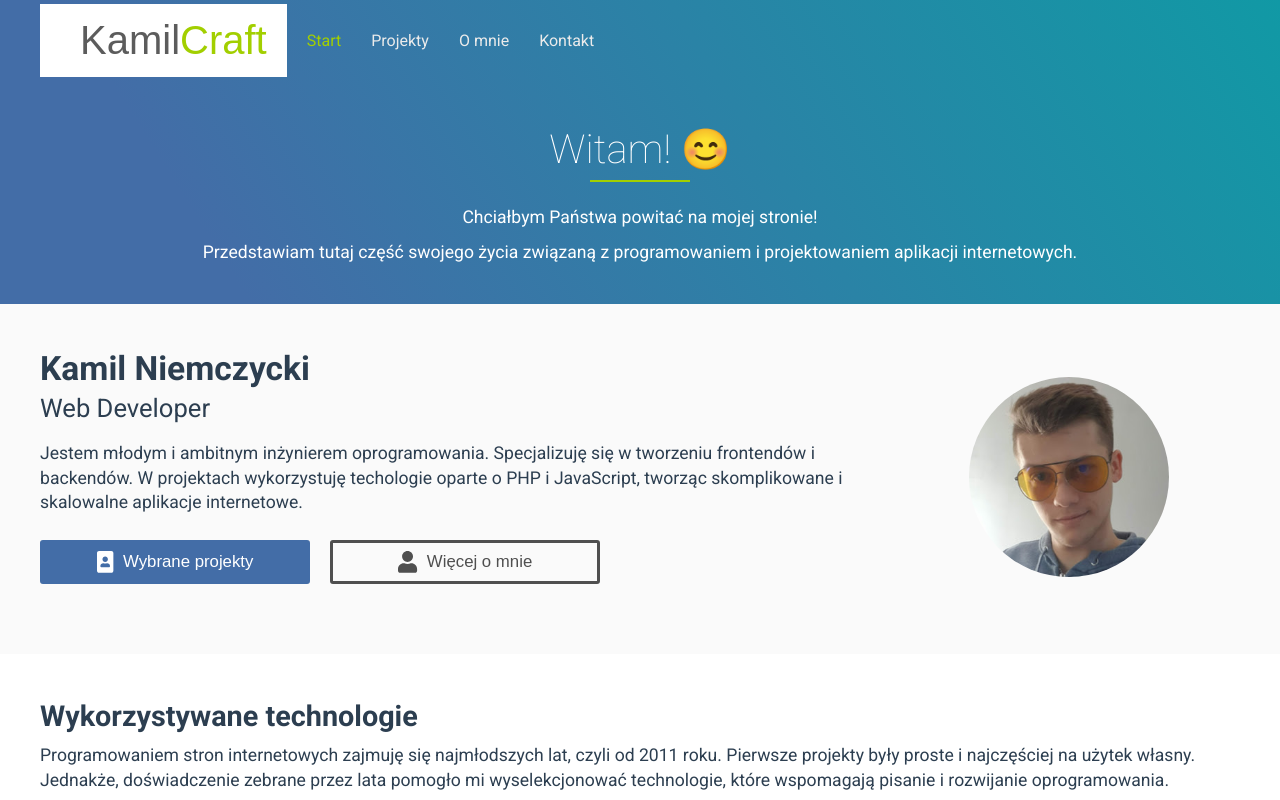
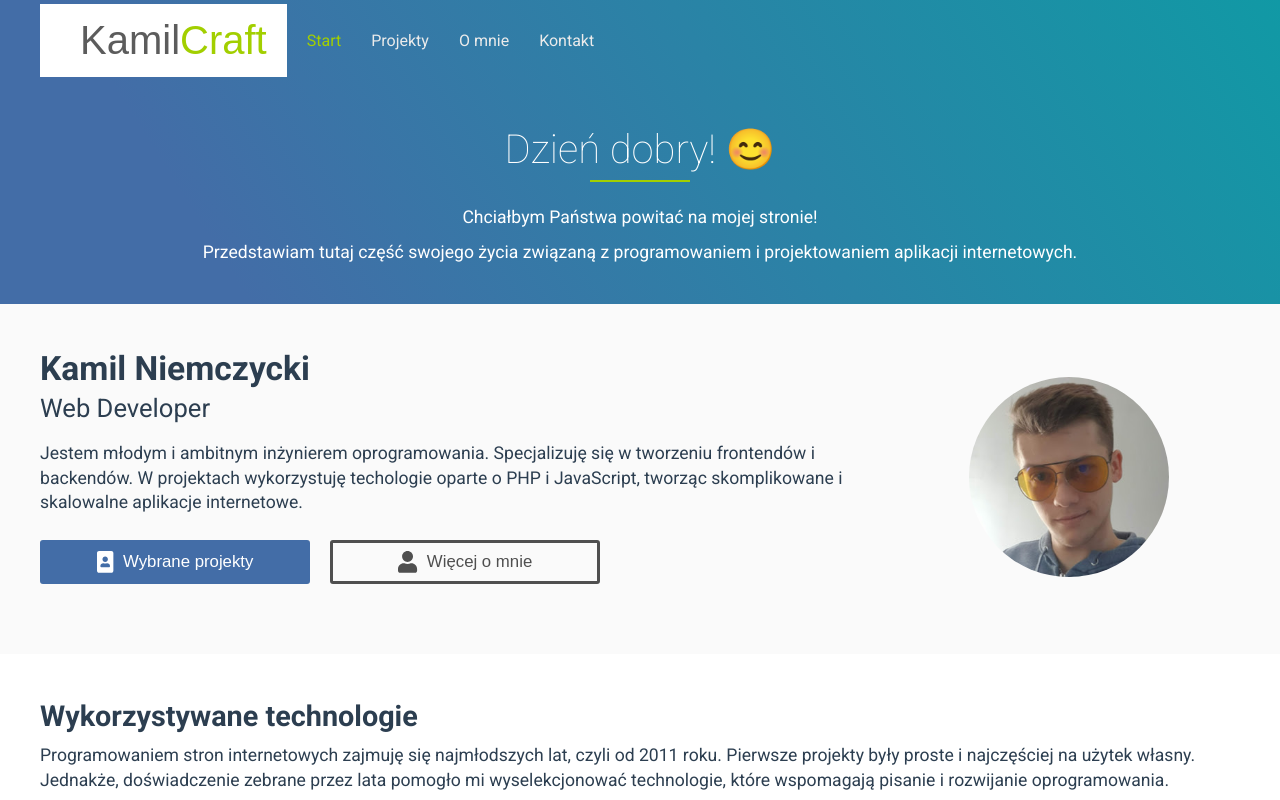
Before and after one commit to kamilniemczycki/kamilcraft.com, a Vue app: page / in a window 1280 px wide. Shown: the top 800 px of the page. Built offline with nearby package versions, Linux system fonts and the light colour scheme; no server answers; a web font is replaced by a local one.

Commit message:
Update title for home page

```diff
--- a/src/router/index.js
+++ b/src/router/index.js
@@ -17,7 +17,7 @@ const routes = [
     path: '/',
     name: 'Home',
     meta: {
-      title: 'Witam! 😊'
+      title: 'Dzień dobry! 😊'
     },
     component: Home
   },
```
